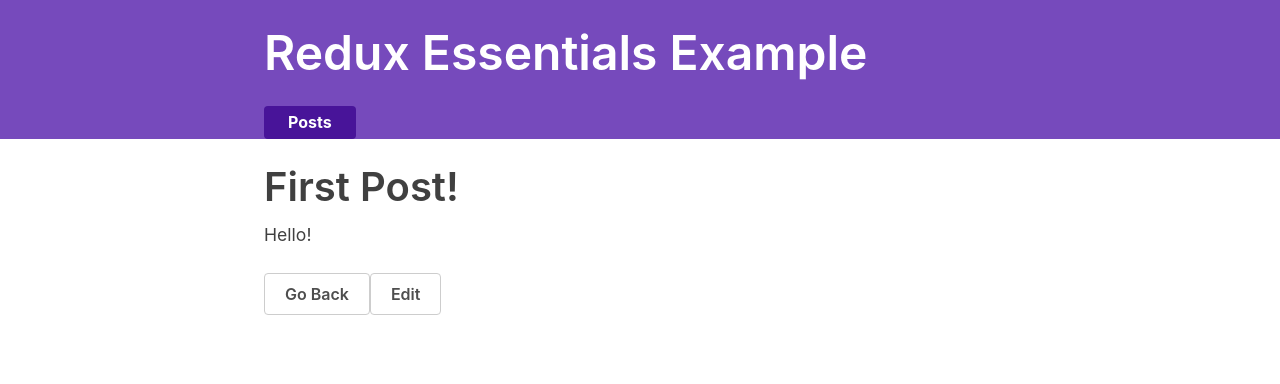
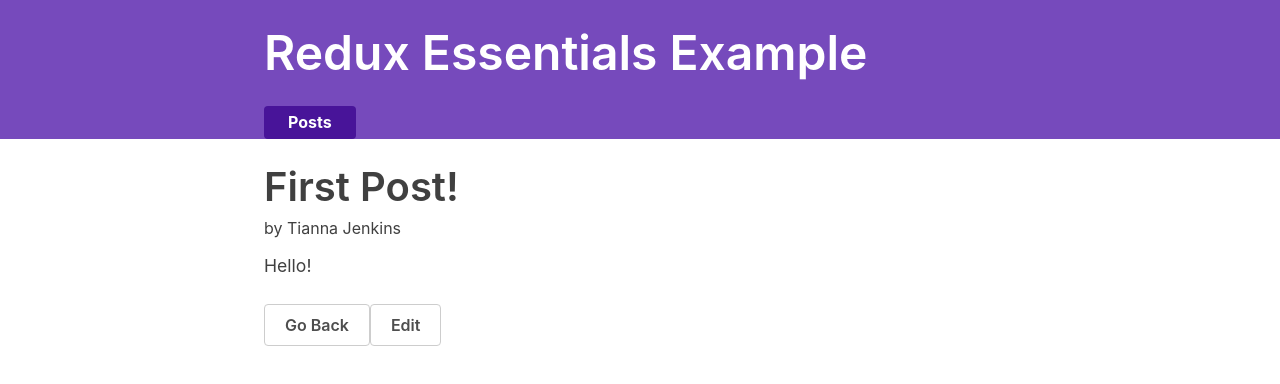
Before and after one commit to JonasBne/redux-essentials-tutorial-app, a React (Create React App) app: page /posts/1 in a window 1280 px wide. Shown: the top 384 px of the page. Built offline with nearby package versions, Linux system fonts and the light colour scheme; what @mswjs/data, mock-socket, txtgen would draw is missing.

Commit message:
feat: added a component to display the author of a post

```diff
--- /dev/null
+++ b/src/features/posts/PostAuthor.js
@@ -0,0 +1,10 @@
+import React from 'react'
+import { useSelector } from 'react-redux'
+
+export const PostAuthor = ({ userId }) => {
+  const author = useSelector((state) =>
+    state.users.find((user) => user.id === userId)
+  )
+
+  return <span>by {author ? author.name : 'Unknown author'}</span>
+}
--- a/src/features/posts/SinglePostPage.js
+++ b/src/features/posts/SinglePostPage.js
@@ -1,6 +1,7 @@
 import React from 'react'
 import { useSelector } from 'react-redux'
 import { useParams, Link } from 'react-router-dom'
+import { PostAuthor } from './PostAuthor'
 
 export const SinglePostPage = () => {
   const { postId } = useParams()
@@ -21,6 +22,7 @@
     <section>
       <article className="post">
         <h2>{post.title}</h2>
+        <PostAuthor userId={post.userId} />
         <p className="post-content">{post.content}</p>
         <Link className="button muted-button" to={'/posts'}>
           Go Back
--- a/src/features/posts/postsList.js
+++ b/src/features/posts/postsList.js
@@ -1,6 +1,7 @@
 import React from 'react'
 import { useSelector } from 'react-redux'
 import { Link } from 'react-router-dom'
+import { PostAuthor } from './PostAuthor'
 
 export const PostsList = () => {
   const posts = useSelector((state) => state.posts)
@@ -11,6 +12,7 @@
       {posts.map((post) => (
         <article className="post-excerpt" key={post.id}>
           <h3>{post.title}</h3>
+          <PostAuthor userId={post.userId} />
           <p className="post-content">{post.content.substring(0, 100)}</p>
           <Link className="button muted-button" to={`/posts/${post.id}`}>
             View
```
